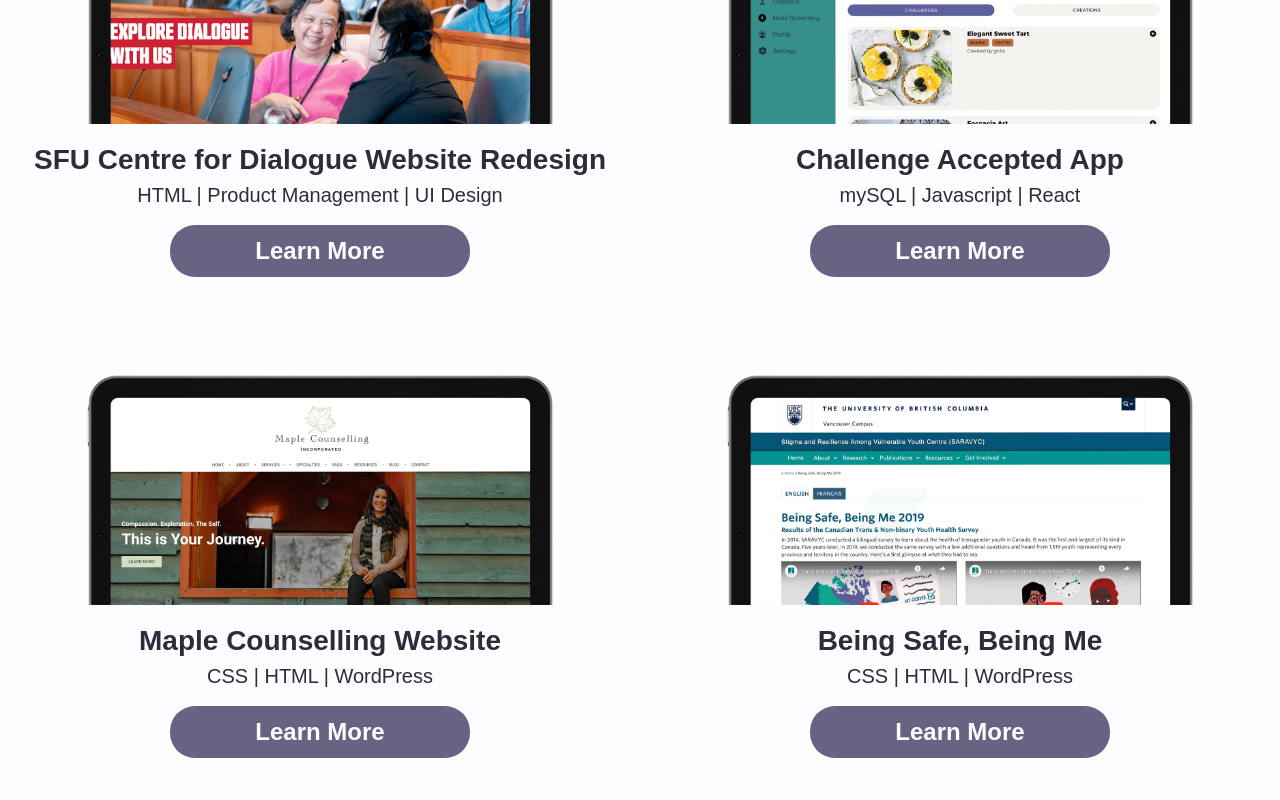
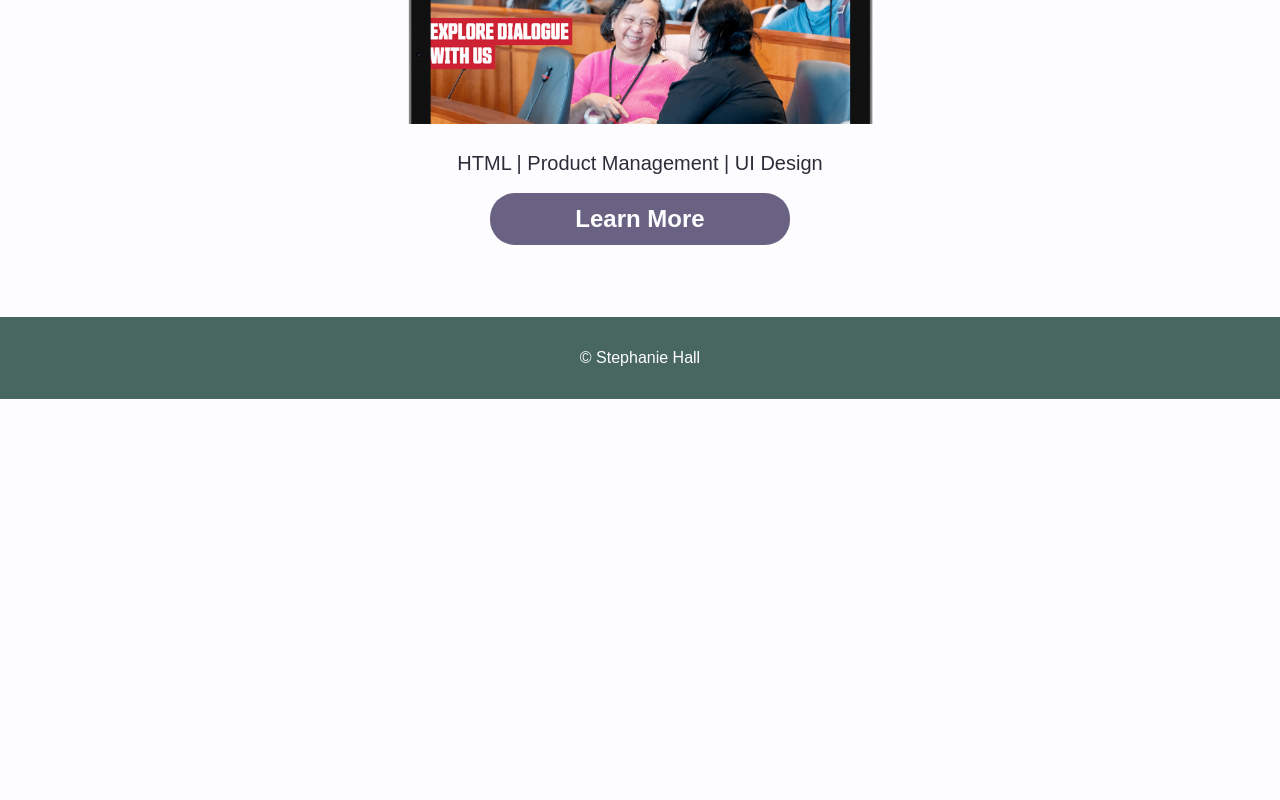
Before and after one commit to stephlyanie/portfolio, a React (Create React App) app: page / in a window 1280 px wide. Shown: the part 740-1540 px from the top of the page. After the commit the page ends 1171 px from the top, so only its background shows below. Built offline with nearby package versions, Linux system fonts and the light colour scheme; the HTML template or start-up script is replaced by a standard one.

Commit message:
Create api for projects list

```diff
--- /dev/null
+++ b/src/api/projectsAPI.js
@@ -0,0 +1,150 @@
+export const projectList = [
+    {
+      id: "85503CA0-A45E-45A7-BCD9-1376F1128BC4",
+      projectName: "SFU Centre for Dialogue Website Redesign",
+      projectURL: "https://www.sfu.ca/dialogue.html",
+      imgURL: require("../assets/images/portfolio-tb-sfu-website.png"),
+      status: "Phase One Complete, Phase Two In Progres",
+      type: "Employee",
+      client: "SFU Morris J. Wosk Centre for Dialogue",
+      role: "Product Manager and Designer",
+      launchDate: "Feb. 15, 2024",
+      topSkills: "HTML | Product Management | UI Design",
+      skills: [
+        "HTML",
+        "Product Management",
+        "UI Design",
+        "Team Leadership",
+        "User Testing",
+        "Cross-team Collaboration",
+        "Change Management",
+        "Training",
+        "Technical Writing",
+        "Project Management",
+        "W3C Standards",
+        "Brand Narrative",
+        "Web Strategy",
+        "Content Strategy",
+      ],
+      challenge:
+        "The Centre for Dialogue underwent a period of rapid growth. A side effect of this growth was that the brand narrative had not kept up with the complexity of projects and achievements throughout the Centre. One of the ways this challenge manifested itself publicly was through the website, which had unclear user journeys to understand the Centre's mission for its various audiences.",
+      solution:
+        "To address this challenge, I initiated a website redesign informed by user testing.",
+      roleIntro:
+        "My role was to plan and lead the project through to completion.",
+      roleList: [
+        "Convened several stakeholder meetings throughout the process to build project buy-in, collect functionality requests, and manage expectations",
+        "Developed the user testing framework to inform the redesign requirements",
+        "Consolidated functionality requests and user testing input to prioritize revisions and present solutions to the executive team",
+        "Created the revised site-map based on stakeholder meetings and user testing to improve user experience and overall brand trust",
+        "Prioritized and delegated tasks among the communications team to execute the redesign",
+        "Designed and implemented several site sections (notably the search for resources, dialogue approaches, what is dialogue, K&P, and signature events sections) to move the process forward while the team juggled several other responsibilities",
+        "Envisioned and implemented cross-promotional features to encourage deeper engagement with the site's content and to  show how the diverse projects at the Centre intersect through dialogue",
+        "Supported a stakeholder with high aversion to change by presenting data to inform decisions and committing to testing new features to ensure they meet the organization's needs",
+        "Developed a project plan for phase two of the redesign to continue improving site functionality and user experience",
+        "Ensured site redesign incorporated accessibility standards",
+        "Developed a content strategy to make use of new site features",
+        "Developed a staff bio template to further show how each initiative relates back to dialogue",
+        "Designed wireframes using Figma",
+      ],
+      outcomes:
+        "The website redesign resulted in clearer understanding of organizational mission and improved access to resources.",
+      nextStepsList: [
+        "Conduct another round of user testing, focusing on the main audience, to gather data on the redesigned site and inform phase two requirements",
+        "Research accessibility standards and audit redesigned pages to ensure compliance",
+        "Finesse brand narrative content",
+        "Develop and maintain a site manual to document processes and rationale",
+      ],
+      relatedProjectsList: [],
+      SupportingLinksList: [
+        {
+          urlName: "Figma",
+          url: "https://www.figma.com/design/FGzXzHSoMXff4taUFWdWWN/CLF4-Redesign",
+        },
+      ],
+    },
+  ];
+
+  // {
+  //     id: "",
+  //     projectName: "",
+  //     projectURL: "",
+  //     status: "",
+  //     type: "",
+  //     client: "",
+  //     role: "",
+  //     collaborators: "",
+  //     launchDate: "",
+  //     topSkills: "",
+  //     skills: "",
+  //     challenge: "",
+  //     solution: "",
+  //     roleIntro: "",
+  //     roleList: "",
+  //     outcomes: "",
+  //     nextStepsList: "",
+  //     relatedProjectsList: "",
+  //     SupportingLinksList: "",
+  // },
+
+  //     {
+  //       id: "",
+  //       name: "",
+  //       role: "",
+  //       company: "",
+  //       year: "2024",
+  //       urlText: "sfu.ca/dialogue",
+  //       url: "",
+  //       imgURL: require("../../assets/images/portfolio-tb-sfu-website.png"),
+  //       topSkills: "",
+  //       skills: ["HTML", "Graphic Design", "Product Management", "Project Management", "Web Design"]
+  //     },
+  //     {
+  //         id: "BEF61A45-A31F-4441-887F-3E0BBB2BAFE3",
+  //         role: "Creator",
+  //         name: "Challenge Accepted App",
+  //         company: "BrainStation Capstone",
+  //         year: "2023",
+  //         urlText: "github.com/stephlyanie/challenge-accepted-gui",
+  //         url: "https://github.com/stephlyanie/challenge-accepted-gui",
+  //         imgURL: require("../../assets/images/portfolio-tb-ca-website.png"),
+  //         topSkills: "mySQL | Javascript | React",
+  //         skills: ["Figma", "mySQL", "JavaScript", "React", "UI Development"]
+  //     },
+  //     {
+  //         id: "CBDCA935-345D-4C92-A04E-EFCB8E9C43A7",
+  //         role: "Web Designer",
+  //         name: "Maple Counselling Website",
+  //         company: "Freelance",
+  //         year: "2021",
+  //         urlText: "maplecounselling.ca",
+  //         url: "https://www.maplecounselling.ca/",
+  //         imgURL: require("../../assets/images/portfolio-tb-mc-website.png"),
+  //         topSkills: "CSS | HTML | WordPress",
+  //         skills: ["CSS", "HTML", "Product Management", "Web Design", "WordPress"]
+  //     },
+  //     {
+  //         id: "F40384B2-935D-4419-A156-0ED2585009C3",
+  //         role: "Project Manager and Designer",
+  //         name: "Being Safe, Being Me",
+  //         company: "SARAVYC at UBC",
+  //         year: "2019",
+  //         urlText: "saravyc.ubc.ca/ctyhs2019/",
+  //         url: "https://www.saravyc.ubc.ca/ctyhs2019/",
+  //         imgURL: require("../../assets/images/portfolio-tb-ctyhs-website.png"),
+  //         topSkills: "CSS | HTML | WordPress",
+  //         skills: ["CSS", "HTML", "Graphic Design", "Marketing Strategy", "Project Management", "Web Design", "WordPress"]
+  //     },
+  //     {
+  //         id: "30612E1A-81F4-40E0-858C-CCC84AA7868A",
+  //         role: "Project Manager and Designer",
+  //         name: "Out at Home",
+  //         company: "SARAVYC at UBC",
+  //         year: "2019",
+  //         urlText: "saravyc.ubc.ca/outathome/",
+  //         url: "https://www.saravyc.ubc.ca/outathome/",
+  //         imgURL: require("../../assets/images/portfolio-tb-oah-website.png"),
+  //         topSkills: "CSS | HTML | WordPress",
+  //         skills: ["CSS", "HTML", "Graphic Design", "Marketing Strategy", "Project Management", "Web Design", "WordPress"]
+  //     }
+  // ]
--- a/src/pages/Home/HomePage.jsx
+++ b/src/pages/Home/HomePage.jsx
@@ -1,69 +1,8 @@
 // Styles
 import "./HomePage.scss";
+import {projectList} from "../../api/projectsAPI"
 
 function HomePage() {
-    const projectList = [
-        {
-          id: 1,
-          role: "Product Manager and Designer",
-          name: "SFU Centre for Dialogue Website Redesign",
-          company: "SFU Morris J. Wosk Centre for Dialogue",
-          year: "2024",
-          urlText: "sfu.ca/dialogue",
-          url: "https://www.sfu.ca/dialogue.html",
-          imgURL: require("../../assets/images/portfolio-tb-sfu-website.png"),
-          topSkills: "HTML | Product Management | UI Design",
-          skills: ["HTML", "Graphic Design", "Product Management", "Project Management", "Web Design"]
-        },
-        {
-            id: 2,
-            role: "Creator",
-            name: "Challenge Accepted App",
-            company: "BrainStation Capstone",
-            year: "2023",
-            urlText: "github.com/stephlyanie/challenge-accepted-gui",
-            url: "https://github.com/stephlyanie/challenge-accepted-gui",
-            imgURL: require("../../assets/images/portfolio-tb-ca-website.png"),
-            topSkills: "mySQL | Javascript | React",
-            skills: ["Figma", "mySQL", "JavaScript", "React", "UI Development"]
-        },
-        {
-            id: 3,
-            role: "Web Designer",
-            name: "Maple Counselling Website",
-            company: "Freelance",
-            year: "2021",
-            urlText: "maplecounselling.ca",
-            url: "https://www.maplecounselling.ca/",
-            imgURL: require("../../assets/images/portfolio-tb-mc-website.png"),
-            topSkills: "CSS | HTML | WordPress",
-            skills: ["CSS", "HTML", "Product Management", "Web Design", "WordPress"]
-        },
-        {
-            id: 4,
-            role: "Project Manager and Designer",
-            name: "Being Safe, Being Me",
-            company: "SARAVYC at UBC",
-            year: "2019",
-            urlText: "saravyc.ubc.ca/ctyhs2019/",
-            url: "https://www.saravyc.ubc.ca/ctyhs2019/",
-            imgURL: require("../../assets/images/portfolio-tb-ctyhs-website.png"),
-            topSkills: "CSS | HTML | WordPress",
-            skills: ["CSS", "HTML", "Graphic Design", "Marketing Strategy", "Project Management", "Web Design", "WordPress"]
-        },
-        {
-            id: 5,
-            role: "Project Manager and Designer",
-            name: "Out at Home",
-            company: "SARAVYC at UBC",
-            year: "2019",
-            urlText: "saravyc.ubc.ca/outathome/",
-            url: "https://www.saravyc.ubc.ca/outathome/",
-            imgURL: require("../../assets/images/portfolio-tb-oah-website.png"),
-            topSkills: "CSS | HTML | WordPress",
-            skills: ["CSS", "HTML", "Graphic Design", "Marketing Strategy", "Project Management", "Web Design", "WordPress"]
-        }
-    ]
 
     return (
         <section className="home">
@@ -79,14 +18,14 @@
             <section className="work">
                 <h2 className="work__title">Recent Work</h2>
                 <div className="work__projects-container">
-                {projectList.map((project) => (
-                    <div key={project.id} className="work__project">
-                        <img src={project.imgURL} className="work__project-img" />
+                {projectList.map((projectList) => (
+                    <div key={projectList.id} className="work__project">
+                        <img src={projectList.imgURL} className="work__project-img" />
                         {/* <img src={require("../../assets/images/portfolio-tb-sfu-website.png")} className="work__project-img" /> */}
                         <div>
-                            <h3 className="work__project-title">{project.name}</h3>
-                            <p className="work__project-skills">{project.topSkills}</p><br></br>
-                            <a href={project.url} target="_blank" className="work__project-btn">Learn More</a>
+                            <h3 className="work__project-title">{projectList.name}</h3>
+                            <p className="work__project-skills">{projectList.topSkills}</p><br></br>
+                            <a href={projectList.url} target="_blank" className="work__project-btn">Learn More</a>
                         </div>
                     </div>
                 ))}
```
